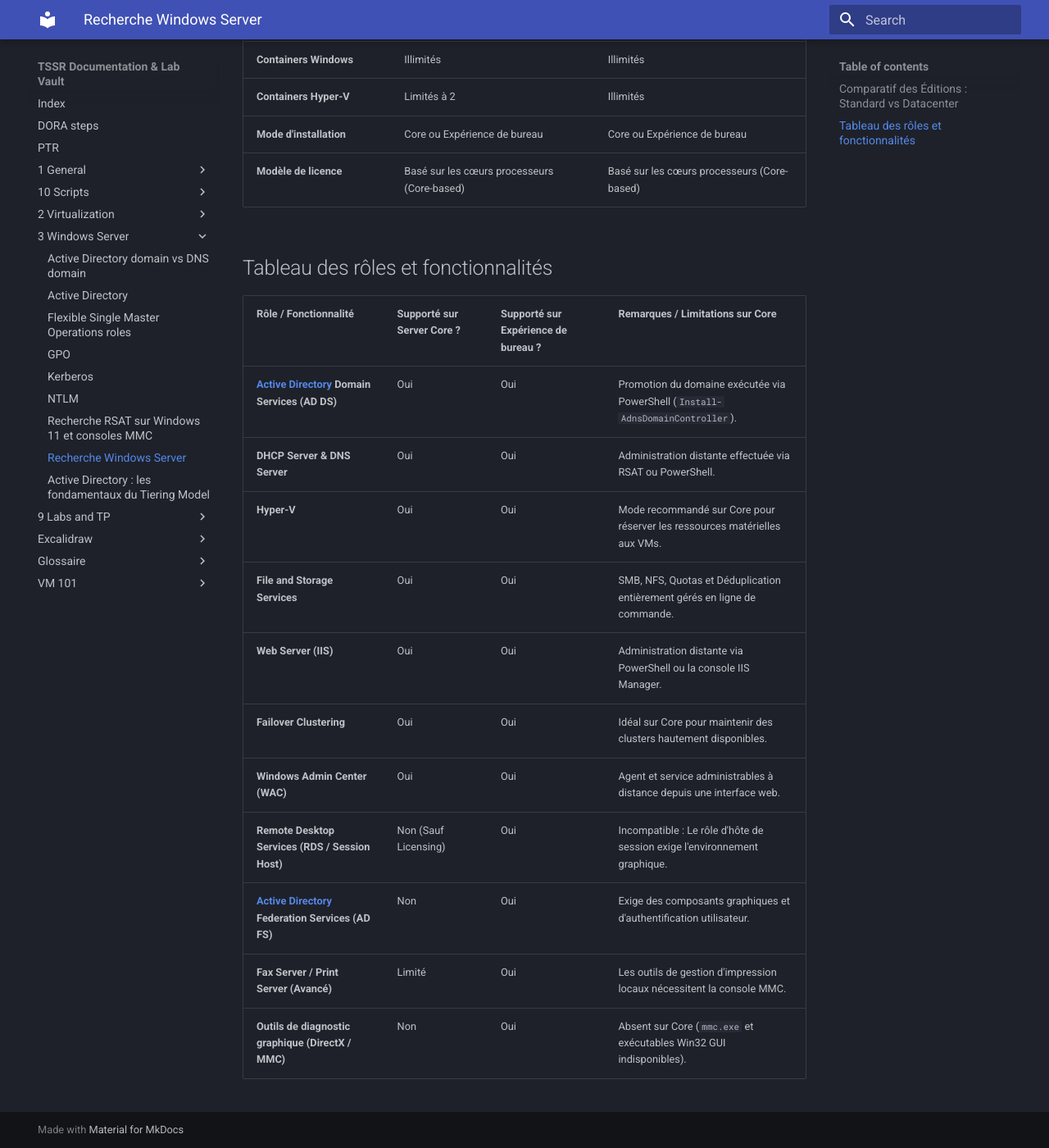
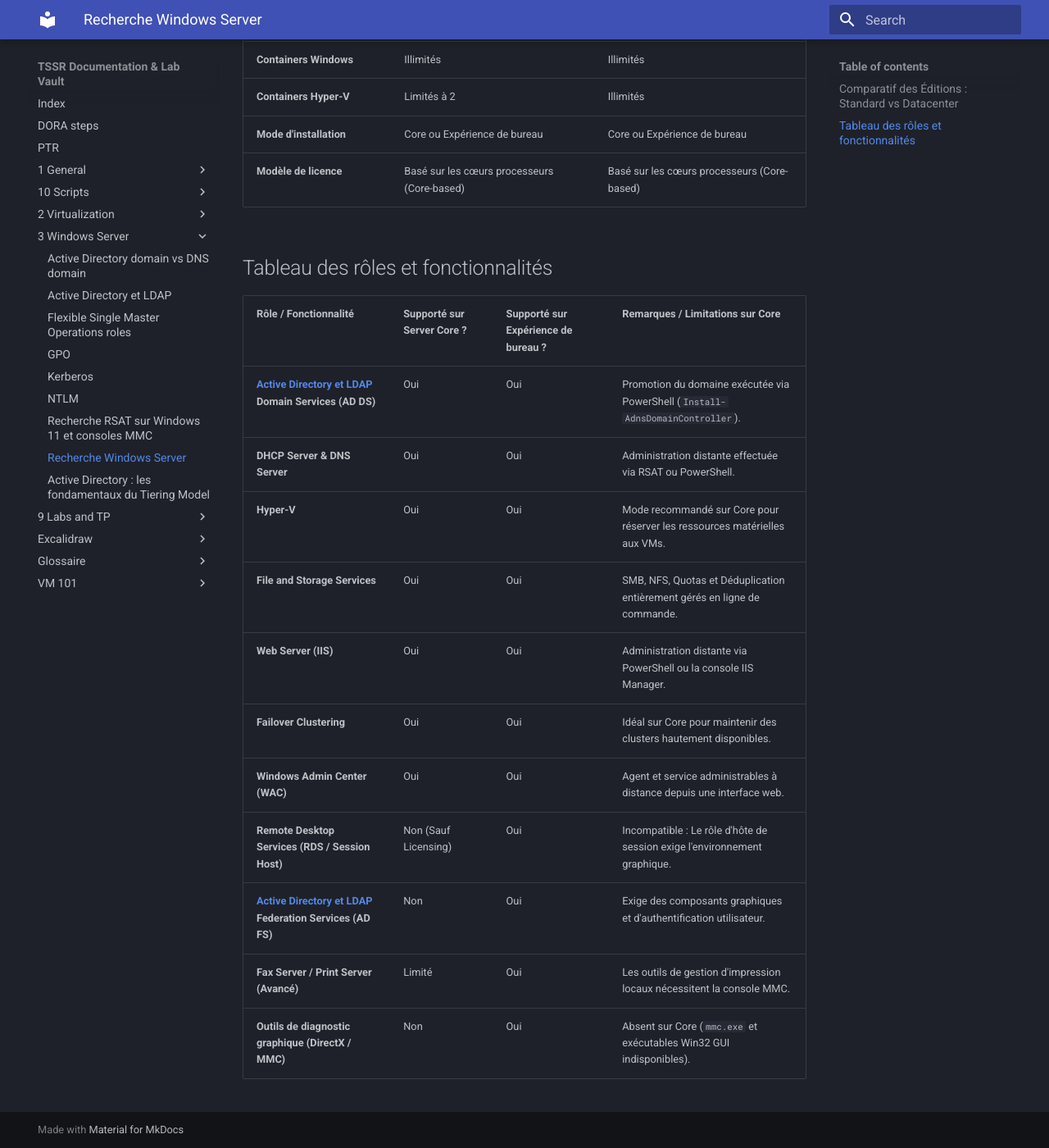
Before and after one commit to Natalshadow/TSSR_Doc, an MkDocs documentation site: the page built from docs/3-Windows Server/Recherche Windows Server.md, in a window 1280 px wide and 1400 px high, scrolled down 1492 px. Shown: the whole window at 82% size. Built offline with MkDocs 1.6.1 and Material for MkDocs 9.7.7, drawn with Linux system fonts in a browser that asks for light colours.

Commit message:
vault backup: 2026-10-09 11:00:11

```diff
--- a/docs/3-Windows Server/Recherche Windows Server.md
+++ b/docs/3-Windows Server/Recherche Windows Server.md
@@ -39,7 +39,7 @@
 
 | Rôle / Fonctionnalité | Supporté sur Server Core ? | Supporté sur Expérience de bureau ? | Remarques / Limitations sur Core |
 | --- | --- | --- | --- |
-| **[Active Directory](Active%20Directory.md) Domain Services (AD DS)** | Oui | Oui | Promotion du domaine exécutée via PowerShell (`Install-AdnsDomainController`). |
+| **[Active Directory et LDAP](Active%20Directory%20et%20LDAP.md) Domain Services (AD DS)** | Oui | Oui | Promotion du domaine exécutée via PowerShell (`Install-AdnsDomainController`). |
 | **DHCP Server & DNS Server** | Oui | Oui | Administration distante effectuée via RSAT ou PowerShell. |
 | **Hyper-V** | Oui | Oui | Mode recommandé sur Core pour réserver les ressources matérielles aux VMs. |
 | **File and Storage Services** | Oui | Oui | SMB, NFS, Quotas et Déduplication entièrement gérés en ligne de commande. |
@@ -47,6 +47,6 @@
 | **Failover Clustering** | Oui | Oui | Idéal sur Core pour maintenir des clusters hautement disponibles. |
 | **Windows Admin Center (WAC)** | Oui | Oui | Agent et service administrables à distance depuis une interface web. |
 | **Remote Desktop Services (RDS / Session Host)** | Non (Sauf Licensing) | Oui | Incompatible : Le rôle d'hôte de session exige l'environnement graphique. |
-| **[Active Directory](Active%20Directory.md) Federation Services (AD FS)** | Non | Oui | Exige des composants graphiques et d'authentification utilisateur. |
+| **[Active Directory et LDAP](Active%20Directory%20et%20LDAP.md) Federation Services (AD FS)** | Non | Oui | Exige des composants graphiques et d'authentification utilisateur. |
 | **Fax Server / Print Server (Avancé)** | Limité | Oui | Les outils de gestion d'impression locaux nécessitent la console MMC. |
 | **Outils de diagnostic graphique (DirectX / MMC)** | Non | Oui | Absent sur Core (`mmc.exe` et exécutables Win32 GUI indisponibles). |
```
Also changed, not shown: docs/3-Windows Server/Active Directory domain vs DNS domain.md (+7 -7 lines), docs/3-Windows Server/Active Directory et LDAP.md (renamed from docs/3-Windows Server/Active Directory.md, +0 -5 lines), docs/.obsidian/workspace.json.
